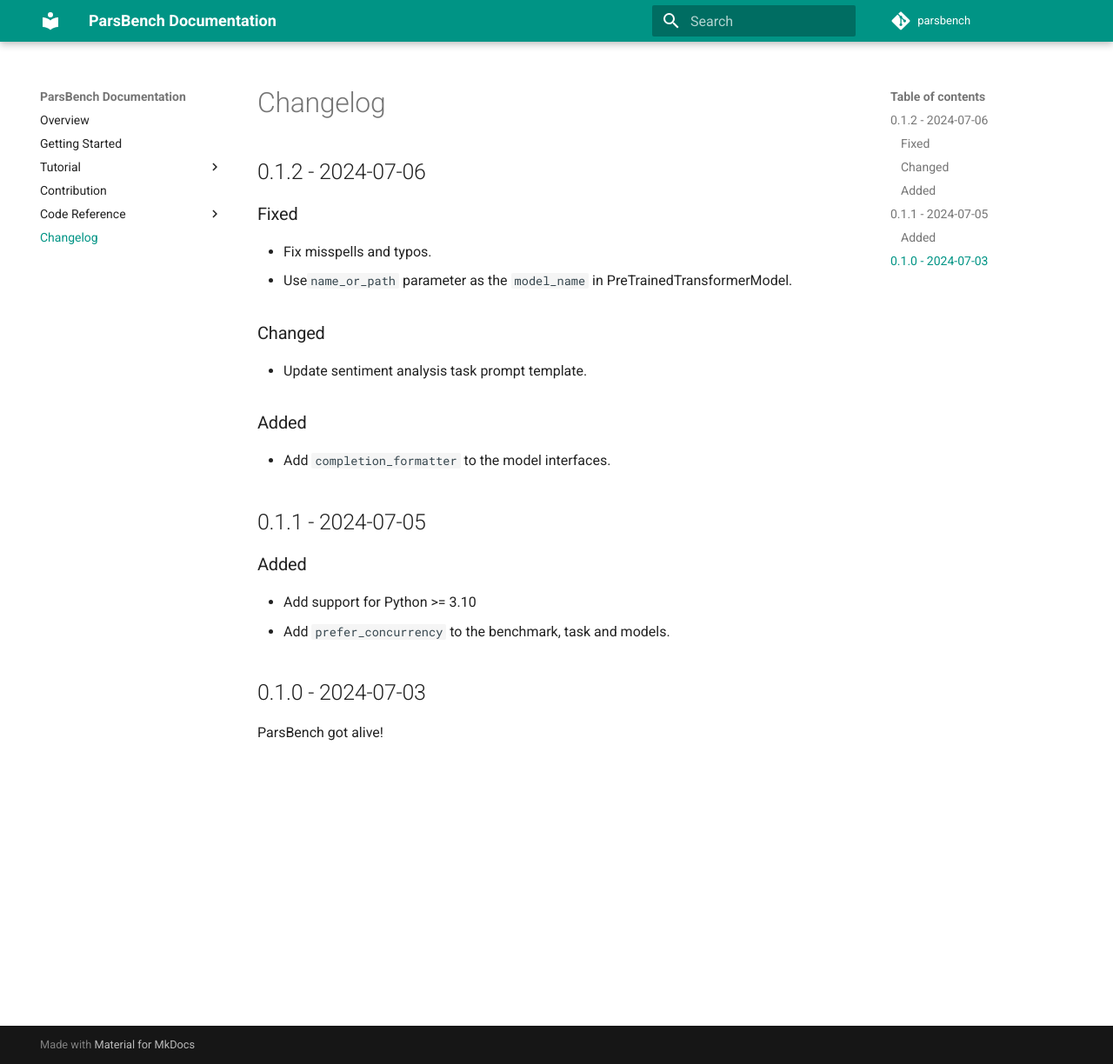
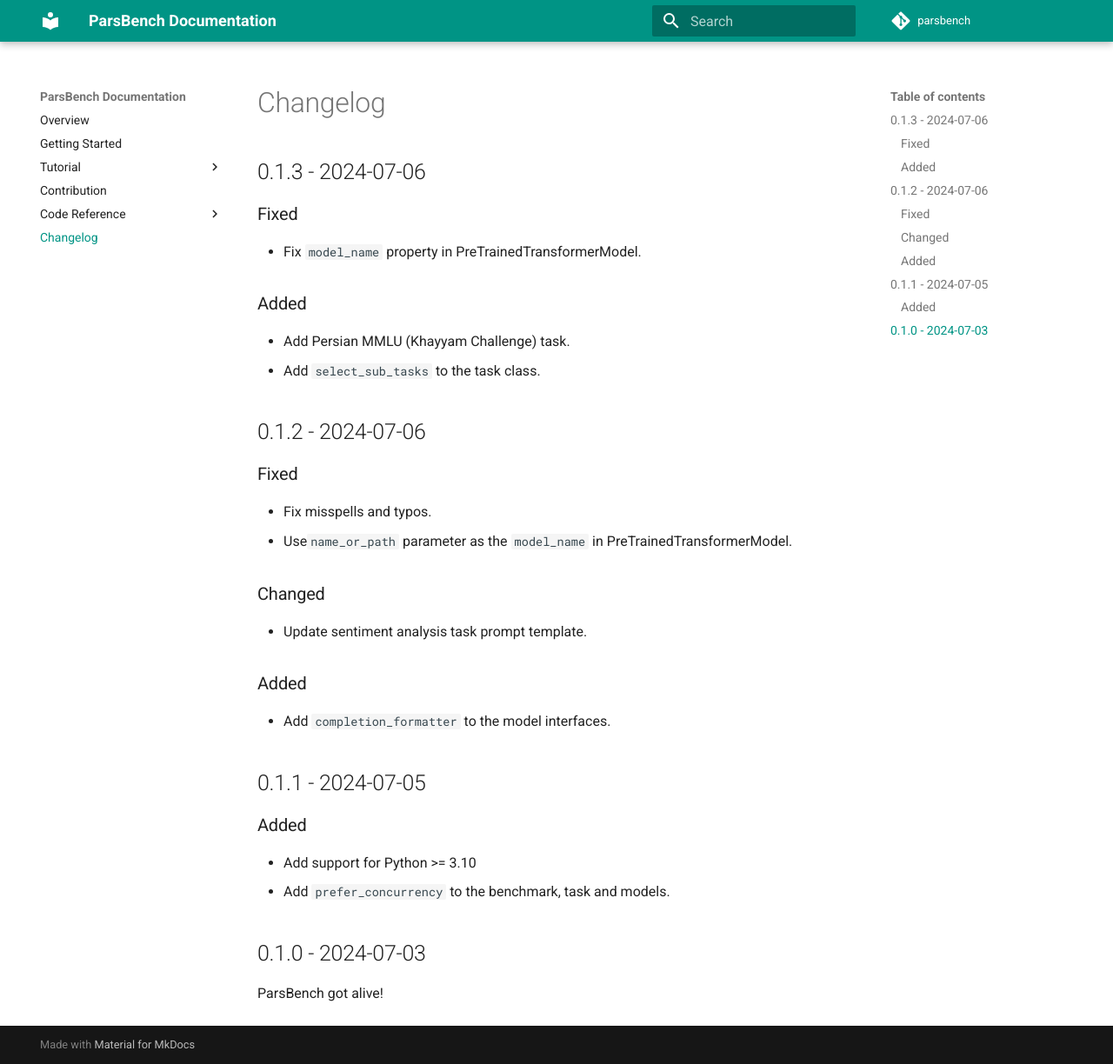
Before and after one commit to ParsBench/ParsBench, an MkDocs documentation site: the page built from docs/changelog.md, in a window 1280 px wide and 1224 px high. Shown: the whole window at 87% size. Built offline with MkDocs 1.6.1 and Material for MkDocs 9.7.7, drawn with Linux system fonts in a browser that asks for light colours; comment, search, counter and statistics services are not loaded.

Commit message:
upgrade version 0.1.1 to 0.1.3

```diff
--- a/docs/changelog.md
+++ b/docs/changelog.md
@@ -1,4 +1,15 @@
 # Changelog
+
+## 0.1.3 - 2024-07-06
+
+### Fixed
+
+- Fix `model_name` property in PreTrainedTransformerModel.
+
+### Added
+
+- Add Persian MMLU (Khayyam Challenge) task.
+- Add `select_sub_tasks` to the task class.
 
 ## 0.1.2 - 2024-07-06
 
--- a/pyproject.toml
+++ b/pyproject.toml
@@ -1,6 +1,6 @@
 [tool.poetry]
 name = "parsbench"
-version = "0.1.2"
+version = "0.1.3"
 description = "ParsBench provides toolkits for benchmarking LLMs based on the Persian language tasks."
 authors = ["Shahriar Shariati <shahriarshm81@gmail.com>"]
 readme = "README.md"
```
Also changed, not shown: README.md (+1 -0 lines), docs/tutorial/tasks.md (+1 -0 lines).
